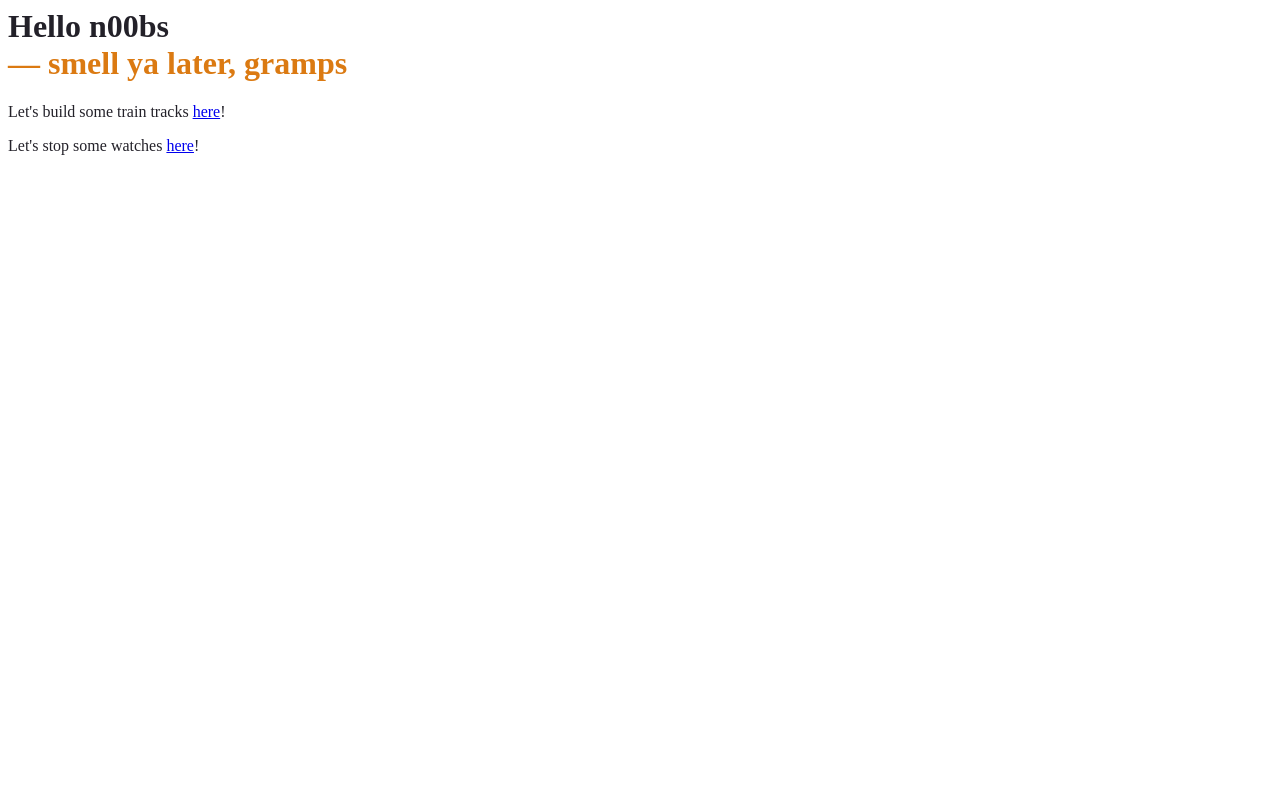
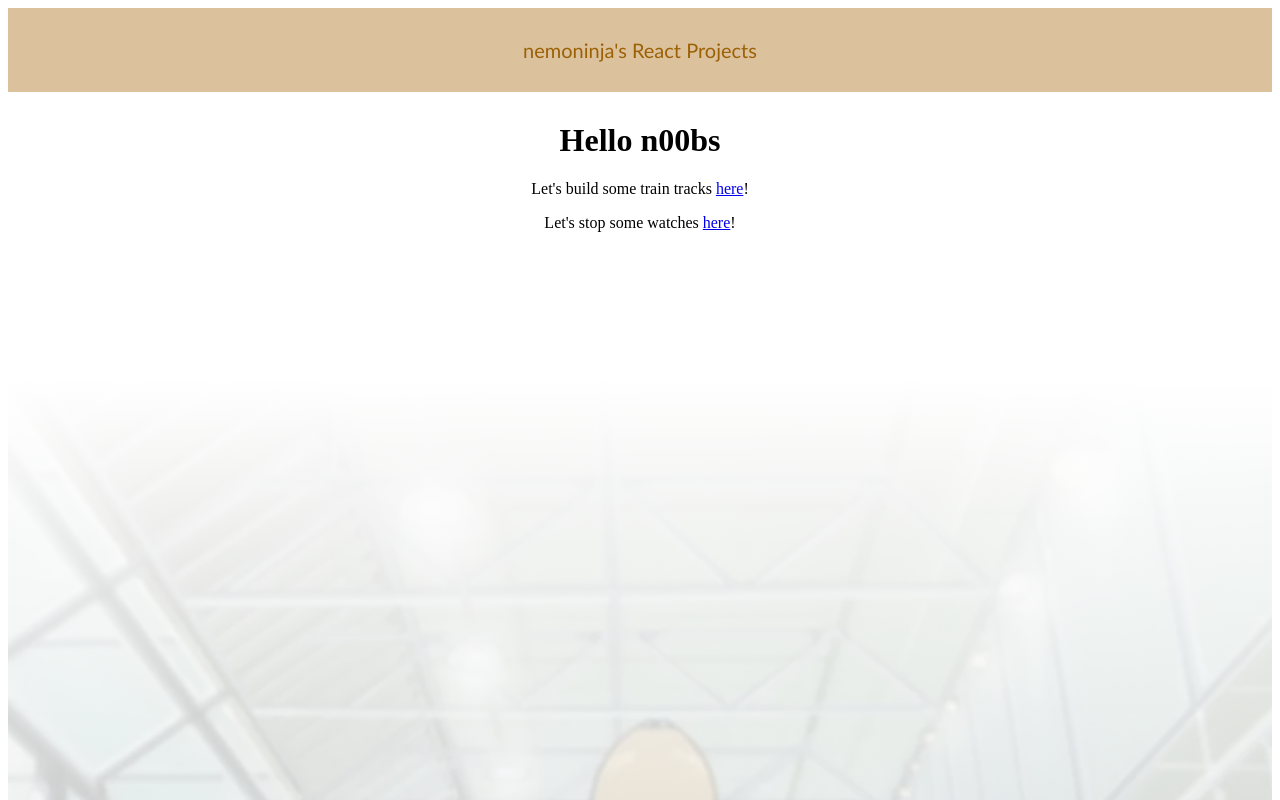
Before and after one commit to nemoninja/react-projects, a Gatsby site: page / in a window 1280 px wide. Shown: the top 800 px of the page. Built offline with nearby package versions, Linux system fonts and the light colour scheme; Gatsby itself is replaced by a stand-in of ours.

Commit message:
Add banner to main page

```diff
--- /dev/null
+++ b/src/components/Banner.js
@@ -0,0 +1,13 @@
+import React from "react";
+import * as styles from "../styles/Banner.module.css";
+import paths from "../paths";
+
+export function Banner() {
+  return (
+    <div className={styles.banner}>
+      <a className={styles.bannerLink} href={paths.Home}>
+        nemoninja's React Projects
+      </a>
+    </div>
+  );
+}
--- a/src/pages/index.js
+++ b/src/pages/index.js
@@ -1,16 +1,15 @@
 import * as React from "react";
-import "../styles/MainPage.module.css";
+import * as styles from "../styles/MainPage.module.css";
+import { Banner } from "../components/Banner";
 import paths from "../paths";
 import { Link } from "gatsby";
 
 const IndexPage = () => {
   return (
     <main>
-      <h1>
-        Hello n00bs
-        <br />
-        <span>— smell ya later, gramps</span>
-      </h1>
+      <Banner />
+      <div className={styles.mainBody}>
+        <h1>Hello n00bs</h1>
         <div>
           <p>
             Let's build some train tracks{" "}
@@ -20,10 +19,11 @@ const IndexPage = () => {
             Let's stop some watches <Link to={paths.Stopwatch}>here</Link>!
           </p>
         </div>
+      </div>
     </main>
   );
 };
 
 export default IndexPage;
 
-export const Head = () => <title>Home Page</title>;
+export const Head = () => <title>React Projects</title>;
--- /dev/null
+++ b/src/styles/Banner.module.css
@@ -0,0 +1,17 @@
+/* Banner.module.css */
+
+.banner {
+  padding: 30px;
+  text-align: center;
+  background-color: #dbc29c;
+  /* background-image: url("../images/nina.webp"); */
+  font-size: 20px;
+  font-family: "Trebuchet MS", "Lucida Sans Unicode", "Lucida Grande",
+    "Lucida Sans", Arial, sans-serif;
+}
+
+.bannerLink {
+  display: "block";
+  color: #9c6006;
+  text-decoration: none;
+}
--- a/src/styles/MainPage.module.css
+++ b/src/styles/MainPage.module.css
@@ -1,7 +1,6 @@
 /* MainPage.module.css */
 
 :global main {
-  color: #232129;
   padding: 96;
   font-family: "-apple-system, Roboto, sans-serif, serif";
 }
@@ -12,10 +11,20 @@
   max-width: 320;
 }
 
-:global span {
-  color: #db7a12;
-}
-
 :global p {
   margin-bottom: 48;
 }
+
+.mainBody {
+  padding: 30px;
+  min-height: 100vh;
+  text-align: center;
+  background-image: linear-gradient(
+      rgba(255, 255, 255, 1),
+      rgba(255, 255, 255, 1),
+      rgba(255, 255, 255, 0.8),
+      rgba(255, 255, 255, 0.6)
+    ),
+    url("../images/nina.webp");
+  background-position: center;
+}
```
Also changed, not shown: src/images/nina.webp (added). Lines whose indentation alone changed are shown as unchanged.
